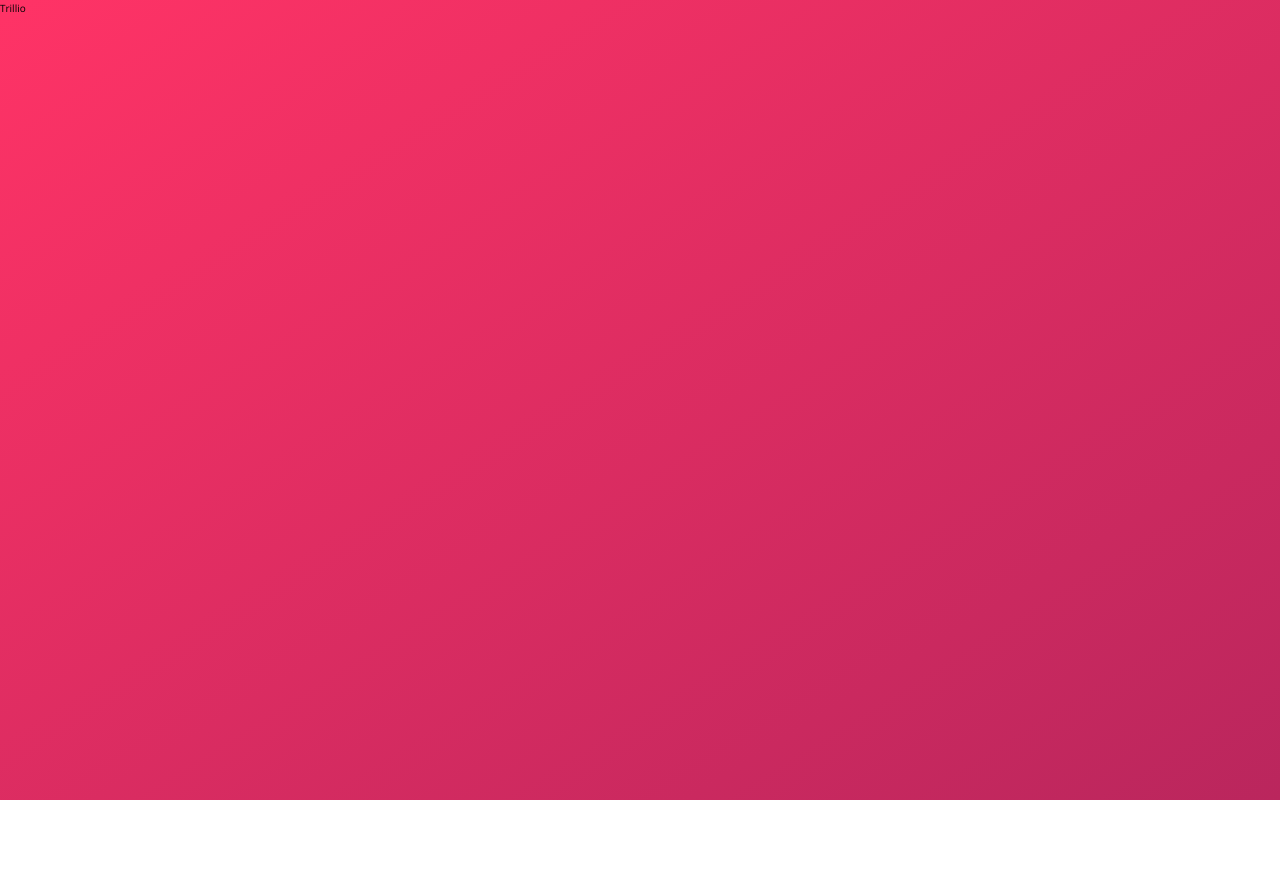
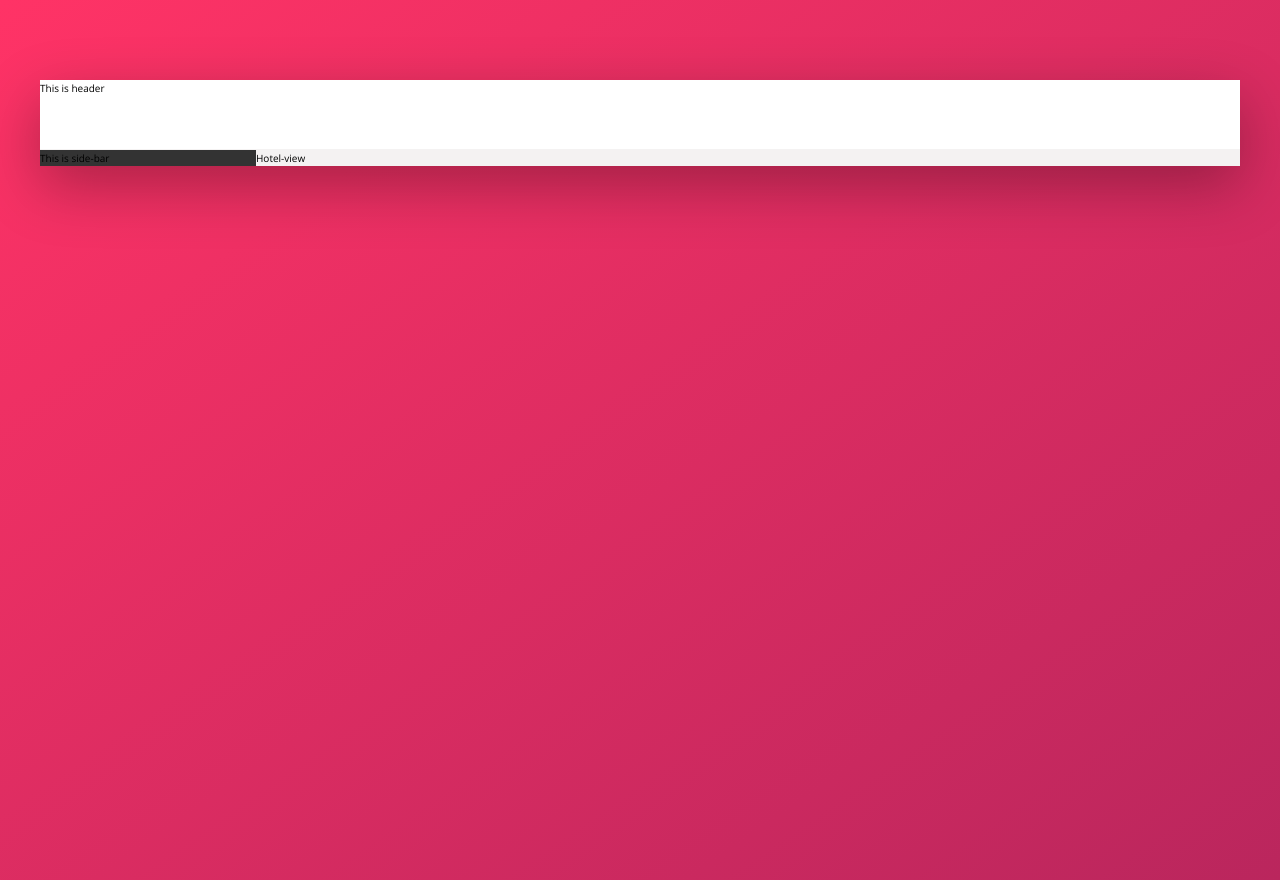
Before and after one commit to jasonlu2907/Trillio, a website: page index.html in a window 1280 px wide. Before the commit the page ends 800 px from the top, so only its background shows below. Drawn offline with nearby package versions, Linux system fonts and the light colour scheme.

Commit message:
Overall Flex Layout

```diff
--- a/index.html
+++ b/index.html
@@ -11,6 +11,20 @@
         <title>trillo &mdash; Your all-in-one booking app</title>
     </head>
     <body>
-        Trillio
+        <div class="container">
+            <header class="header">
+                This is header
+            </header>
+
+            <div class="content">
+                <nav class="sidebar">
+                    This is side-bar
+                </nav>
+
+                <main class="hotel-view">
+                    Hotel-view
+                </main>
+            </div>
+        </div>
     </body>
 </html>
--- a/sass/base/_base.scss
+++ b/sass/base/_base.scss
@@ -3,14 +3,16 @@
     --color-primary-light: #FF3366;
     --color-primary-dark: #BA265D;
 
-    --grey-light-1: #faf9f9;
-    --grey-light-2: #f4f2f2;
-    --grey-light-3: #f0eeee;
-    --grey-light-4: #ccc;
+    --color-grey-light-1: #faf9f9;
+    --color-grey-light-2: #f4f2f2;
+    --color-grey-light-3: #f0eeee;
+    --color-grey-light-4: #ccc;
 
-    --grey-dark-1: #333;
-    --grey-dark-2: #777;
-    --grey-dark-3: #999;
+    --color-grey-dark-1: #333;
+    --color-grey-dark-2: #777;
+    --color-grey-dark-3: #999;
+
+    --shadow-dark: rgba(0,0,0,0.3);
 }
 
 * {
--- a/sass/base/_typography.scss
+++ b/sass/base/_typography.scss
@@ -1,23 +1,8 @@
-:root {
-    --color-primary: #eb2f64;
-    --color-primary-light: #FF3366;
-    --color-primary-dark: #BA265D;
-
-    --grey-light-1: #faf9f9;
-    --grey-light-2: #f4f2f2;
-    --grey-light-3: #f0eeee;
-    --grey-light-4: #ccc;
-
-    --grey-dark-1: #333;
-    --grey-dark-2: #777;
-    --grey-dark-3: #999;
-}
-
 body {
     font-family: 'Open Sans', sans-serif;
     font-weight: 400;
     line-height: 1.6;
-    color: var(--grey-light-1);
+    color: black;
     background-image: linear-gradient(to right bottom, var(--color-primary-light), var(--color-primary-dark));
     background-size: cover;
     background-repeat: no-repeat;
--- a/sass/layout/_layout.scss
+++ b/sass/layout/_layout.scss
@@ -0,0 +1,26 @@
+.container {
+  max-width: 120rem;
+  margin: 8rem auto;
+  background-color: var(--color-grey-light-2);
+  box-shadow: 0 2rem 6rem var(--shadow-dark);
+}
+
+.header {
+  height: 7rem;
+  background-color: #fff;
+  border-bottom: 0.1rem solid var(--color-grey-light-2);
+}
+
+.content {
+    display: flex;
+}
+
+.sidebar {
+  background-color: var(--color-grey-dark-1);
+
+  flex: 0 0 18%;
+}
+
+.hotel-view {
+    flex: 1;
+}
```
Also changed, not shown: css/style.css.
